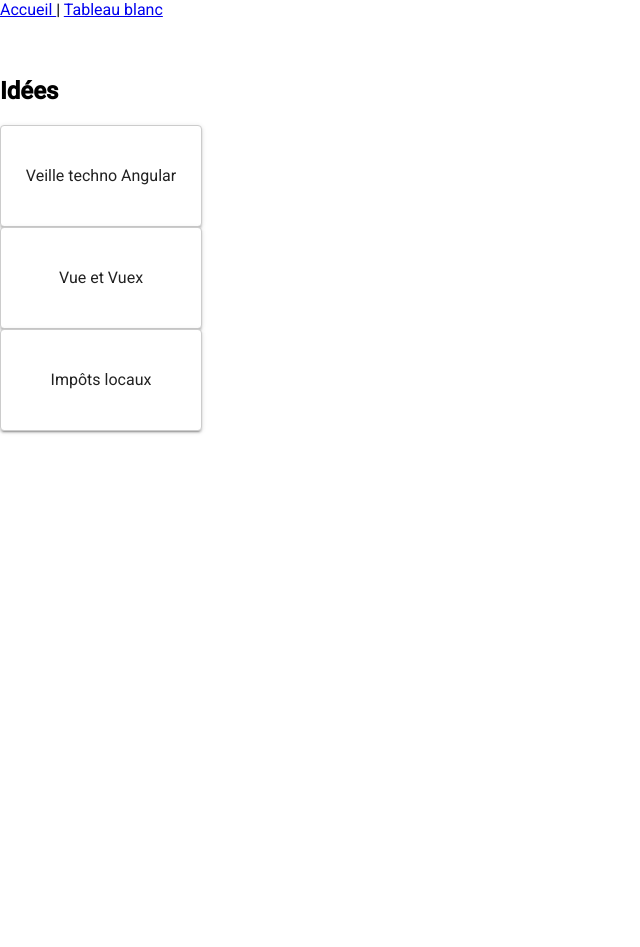
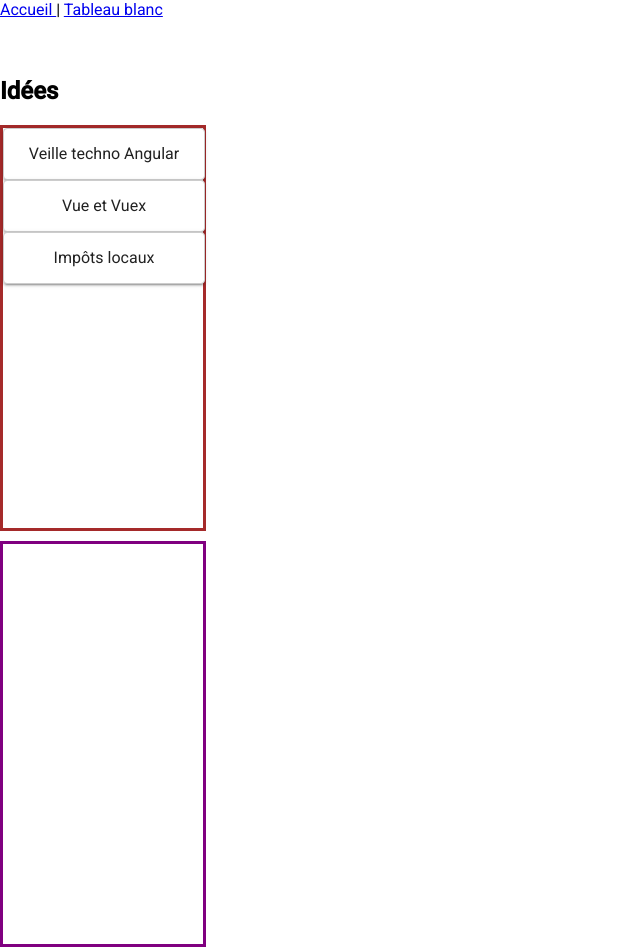
Before and after one commit to codeconcept/ng-brainstorm, an Angular app: page /white-board in a window 1280 px wide. Shown: the whole page, without its empty margins (0-640 px from the left). Before the commit the page ends 800 px from the top, so only its background shows below. Built offline with nearby package versions, Linux system fonts and the light colour scheme.

Commit message:
drag and drop between columns

```diff
--- a/src/app/white-board/white-board.component.html
+++ b/src/app/white-board/white-board.component.html
@@ -1,8 +1,26 @@
 <div >
   <h2>Idées</h2>
-  <div cdkDropList (cdkDropListDropped)="drop($event)">
+  <div cdkDropList
+    class="ideas"
+    [cdkDropListData]="ideas"
+    (cdkDropListDropped)="drop($event)"
+    [cdkDropListConnectedTo]="[listOfTodayIdeas]"
+    #listOfIdeas="cdkDropList"
+    >
     <div class="example-box" cdkDrag *ngFor="let idea of ideas">
       {{ idea.title }}
     </div>
   </div>
+
+  <div cdkDropList
+    class="today"
+    [cdkDropListData]="todayIdeas"
+    (cdkDropListDropped)="drop($event)"
+    [cdkDropListConnectedTo]="[listOfIdeas]"
+    #listOfTodayIdeas="cdkDropList"
+    >
+    <div class="example-box" cdkDrag *ngFor="let idea of todayIdeas">
+      {{ idea.title }}
+    </div>
+  </div>
 </div>
--- a/src/app/white-board/white-board.component.scss
+++ b/src/app/white-board/white-board.component.scss
@@ -1,6 +1,6 @@
 .example-box {
   width: 200px;
-  height: 100px;
+  height: 50px;
   border: solid 1px #ccc;
   color: rgba(0, 0, 0, 0.87);
   cursor: move;
@@ -23,3 +23,16 @@
               0 8px 10px 1px rgba(0, 0, 0, 0.14),
               0 3px 14px 2px rgba(0, 0, 0, 0.12);
 }
+
+.today {
+  margin-top: 10px;
+  border: 3px solid purple;
+  width: 200px;
+  height: 400px;
+}
+
+.ideas {
+  border: 3px solid brown;
+  width: 200px;
+  height: 400px;
+}
--- a/src/app/white-board/white-board.component.ts
+++ b/src/app/white-board/white-board.component.ts
@@ -1,5 +1,5 @@
 import { Component, OnInit } from '@angular/core';
-import { CdkDragDrop, moveItemInArray } from '@angular/cdk/drag-drop';
+import { CdkDragDrop, moveItemInArray, transferArrayItem } from '@angular/cdk/drag-drop';
 
 @Component({
   selector: 'app-white-board',
@@ -24,7 +24,9 @@ export class WhiteBoardComponent implements OnInit {
       title: 'Impôts locaux',
       details: 'Quel montant réel'
     },
-  ]
+  ];
+
+  todayIdeas = [];
 
   constructor() { }
 
@@ -32,8 +34,14 @@ export class WhiteBoardComponent implements OnInit {
   }
 
   drop(event: CdkDragDrop<any[]>) {
-    console.log(event);
-    moveItemInArray(this.ideas, event.previousIndex, event.currentIndex);
+    if (event.previousContainer === event.container) {
+      moveItemInArray(event.container.data, event.previousIndex, event.currentIndex);
+    } else {
+      transferArrayItem(event.previousContainer.data,
+                        event.container.data,
+                        event.previousIndex,
+                        event.currentIndex);
+    }
   }
 
 }
```
